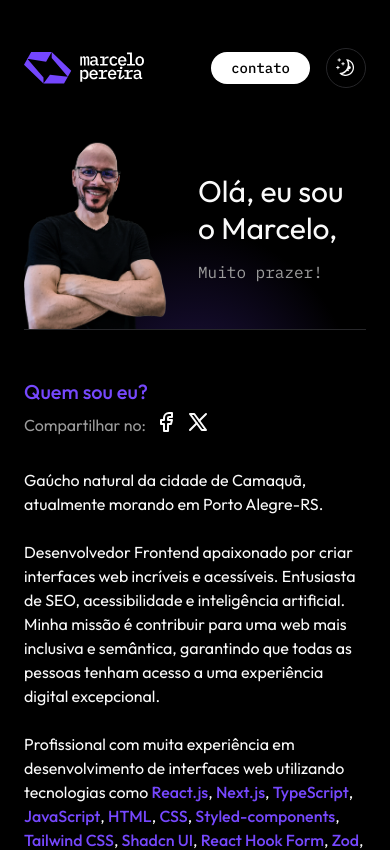
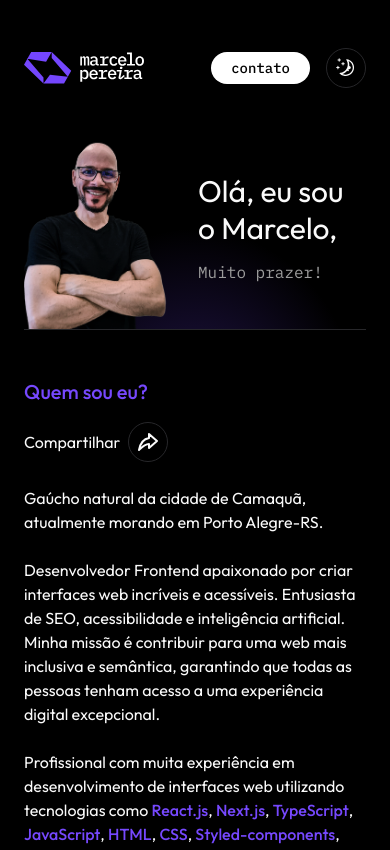
Before and after one commit to marcelopoars/my-website, a Next.js app: page /o-marcelo in a window 390 px wide. Shown: the top 850 px of the page. Built offline with nearby package versions, Linux system fonts and the light colour scheme.

Commit message:
refactor: edit Share component

```diff
--- a/src/components/share/share.tsx
+++ b/src/components/share/share.tsx
@@ -3,7 +3,7 @@
 import { IconBrandFacebook, IconBrandX, IconShare3 } from '@tabler/icons-react'
 import { Button } from '../ui'
 
-export function Share() {
+export async function Share() {
   const canonicalUrl = 'https://www.marcelopereira.dev/'
   const title = 'Marcelo Pereira | Desenvolvedor Frontend'
 
@@ -17,27 +17,26 @@ export function Share() {
   }
 
   const handleShare = async () => {
+    if (navigator.canShare(shareData)) {
       try {
-      await navigator.share(shareData)
+        navigator.share(shareData)
         console.log('Post shared successfully')
       } catch (error) {
         console.error('Error sharing the post:', error)
       }
     }
-
-  if (navigator.canShare && navigator.canShare(shareData)) {
-    return (
-      <aside className="flex items-center gap-2 mt-4">
-        Compartilhar
-        <Button variant={'outline'} size={'icon'} onClick={() => handleShare()}>
-          <IconShare3 />
-        </Button>
-      </aside>
-    )
   }
 
   return (
-    <div className="flex items-center gap-1 lg:mt-4">
+    <>
+      <div className="flex items-center gap-2 mt-4 lg:hidden">
+        Compartilhar
+        <Button variant={'outline'} size={'icon'} onClick={handleShare}>
+          <IconShare3 />
+        </Button>
+      </div>
+
+      <div className="hidden lg:flex items-center gap-1 lg:mt-4">
         <span className="text-muted-foreground">Compartilhar no:</span>
         <ul className="flex">
           <li>
@@ -64,5 +63,6 @@ export function Share() {
           </li>
         </ul>
       </div>
+    </>
   )
 }
```
Lines whose indentation alone changed are shown as unchanged.
